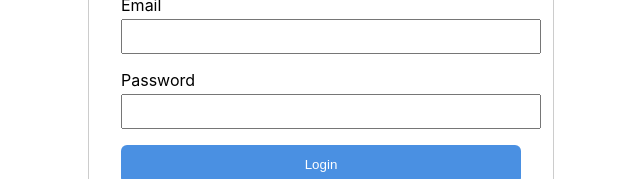
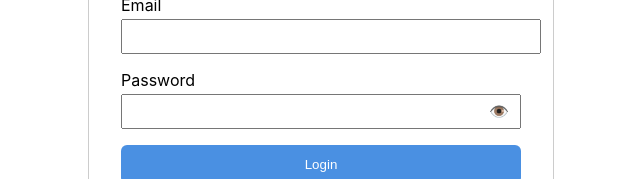
Before and after one commit to SAYYADAFSANA2007/customer-registry, a React (Create React App) app in the folder client/: page / in a window 1280 px wide. Shown: the part 282-461 px from the top of the page, without its empty margins (319-959 px from the left). Built offline with nearby package versions, Linux system fonts and the light colour scheme.

Commit message:
add show/hide password to all forms

```diff
--- a/client/src/components/Admin/AdminDashboard.js
+++ b/client/src/components/Admin/AdminDashboard.js
@@ -7,6 +7,7 @@ function AdminDashboard() {
   const [customers, setCustomers] = useState([])
   const [message, setMessage] = useState('')
   const [activeTab, setActiveTab] = useState('complaints')
+  const [showAgentPassword, setShowAgentPassword] = useState(false)
 
   const token = localStorage.getItem('token')
   const headers = { Authorization: `Bearer ${token}` }
@@ -147,7 +148,19 @@ function AdminDashboard() {
     <div style={{ border: '1px solid #ccc', borderRadius: '8px', padding: '1rem', marginBottom: '1.5rem' }}>
       <input id="agentName" placeholder="Name" style={{ display: 'block', width: '100%', padding: '0.5rem', marginBottom: '0.5rem' }} />
       <input id="agentEmail" placeholder="Email" style={{ display: 'block', width: '100%', padding: '0.5rem', marginBottom: '0.5rem' }} />
-      <input id="agentPassword" placeholder="Password" type="password" style={{ display: 'block', width: '100%', padding: '0.5rem', marginBottom: '0.5rem' }} />
+      <div style={{ position: 'relative' }}>
+  <input
+    id="agentPassword"
+    placeholder="Password"
+    type={showAgentPassword ? 'text' : 'password'}
+    style={{ display: 'block', width: '100%', padding: '0.5rem', marginBottom: '0.5rem', boxSizing: 'border-box' }}
+  />
+  <span
+    onClick={() => setShowAgentPassword(!showAgentPassword)}
+    style={{ position: 'absolute', right: '0.75rem', top: '30%', transform: 'translateY(-50%)', cursor: 'pointer' }}>
+    {showAgentPassword ? '🙈' : '👁️'}
+  </span>
+</div>
       <button onClick={async () => {
         const name = document.getElementById('agentName').value
         const email = document.getElementById('agentEmail').value
--- a/client/src/components/Login/Login.js
+++ b/client/src/components/Login/Login.js
@@ -5,6 +5,7 @@ import { useNavigate } from 'react-router-dom'
 function Login() {
   const [email, setEmail] = useState('')
   const [password, setPassword] = useState('')
+  const [showPassword, setShowPassword] = useState(false)
   const [role, setRole] = useState('customer')
   const [error, setError] = useState('')
   const navigate = useNavigate()
@@ -43,10 +44,23 @@ function Login() {
           <label>Email</label>
           <input type='email' value={email} onChange={e => setEmail(e.target.value)} required style={{ display: 'block', width: '100%', padding: '0.5rem', marginTop: '0.25rem' }} />
         </div>
-        <div style={{ marginBottom: '1rem' }}>
-          <label>Password</label>
-          <input type='password' value={password} onChange={e => setPassword(e.target.value)} required style={{ display: 'block', width: '100%', padding: '0.5rem', marginTop: '0.25rem' }} />
-        </div>
+        <div style={{ marginBottom: '1rem', position: 'relative' }}>
+  <label>Password</label>
+  <div style={{ position: 'relative' }}>
+    <input
+      type={showPassword ? 'text' : 'password'}
+      value={password}
+      onChange={e => setPassword(e.target.value)}
+      required
+      style={{ display: 'block', width: '100%', padding: '0.5rem', marginTop: '0.25rem', boxSizing: 'border-box' }}
+    />
+    <span
+      onClick={() => setShowPassword(!showPassword)}
+      style={{ position: 'absolute', right: '0.75rem', top: '50%', transform: 'translateY(-50%)', cursor: 'pointer' }}>
+      {showPassword ? '🙈' : '👁️'}
+    </span>
+  </div>
+</div>
         <button type='submit' style={{ width: '100%', padding: '0.75rem', background: '#4A90E2', color: '#fff', border: 'none', borderRadius: '6px', cursor: 'pointer' }}>Login</button>
       </form>
       <p style={{ marginTop: '1rem', textAlign: 'center' }}>Don't have an account? <a href='/register'>Register</a></p>
--- a/client/src/components/Registration/Register.js
+++ b/client/src/components/Registration/Register.js
@@ -7,6 +7,7 @@ function Register() {
   const [error, setError] = useState('')
   const [success, setSuccess] = useState('')
   const navigate = useNavigate()
+  const [showPassword, setShowPassword] = useState(false)
 
   const handleChange = (e) => {
     setForm({ ...form, [e.target.name]: e.target.value })
@@ -41,10 +42,24 @@ function Register() {
           <label>Phone</label>
           <input type='text' name='phone' value={form.phone} onChange={handleChange} style={{ display: 'block', width: '100%', padding: '0.5rem', marginTop: '0.25rem' }} />
         </div>
-        <div style={{ marginBottom: '1rem' }}>
-          <label>Password</label>
-          <input type='password' name='password' value={form.password} onChange={handleChange} required style={{ display: 'block', width: '100%', padding: '0.5rem', marginTop: '0.25rem' }} />
-        </div>
+        <div style={{ marginBottom: '1rem', position: 'relative' }}>
+  <label>Password</label>
+  <div style={{ position: 'relative' }}>
+    <input
+      type={showPassword ? 'text' : 'password'}
+     value={form.password}
+     onChange={handleChange}
+     name='password'
+      required
+      style={{ display: 'block', width: '100%', padding: '0.5rem', marginTop: '0.25rem', boxSizing: 'border-box' }}
+    />
+    <span
+      onClick={() => setShowPassword(!showPassword)}
+      style={{ position: 'absolute', right: '0.75rem', top: '50%', transform: 'translateY(-50%)', cursor: 'pointer' }}>
+      {showPassword ? '🙈' : '👁️'}
+    </span>
+  </div>
+</div>
         <button type='submit' style={{ width: '100%', padding: '0.75rem', background: '#4A90E2', color: '#fff', border: 'none', borderRadius: '6px', cursor: 'pointer' }}>Register</button>
       </form>
       <p style={{ marginTop: '1rem', textAlign: 'center' }}>Already have an account? <a href='/'>Login</a></p>
--- a/client/src/components/User/CustomerDashboard.js
+++ b/client/src/components/User/CustomerDashboard.js
@@ -16,14 +16,24 @@ function CustomerDashboard() {
   const headers = { Authorization: `Bearer ${token}` }
 
   useEffect(() => {
-    fetchComplaints()
-  }, [])
+  fetchComplaints()
+  fetchProfile()
+}, [])
 
   const fetchComplaints = async () => {
   try {
     const userId = localStorage.getItem('userId')
     const res = await axios.get(`http://localhost:8000/api/complaints?customerId=${userId}`, { headers })
     setComplaints(res.data)
+  } catch (err) {
+    console.log(err)
+  }
+}
+const fetchProfile = async () => {
+  try {
+    const userId = localStorage.getItem('userId')
+    const res = await axios.get(`http://localhost:8000/api/users/${userId}`, { headers })
+    setProfile({ name: res.data.name, email: res.data.email, phone: res.data.phone || '' })
   } catch (err) {
     console.log(err)
   }
```
